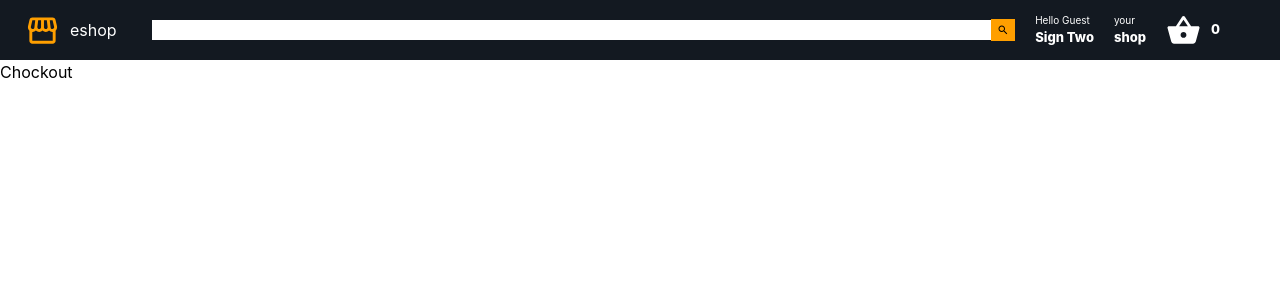
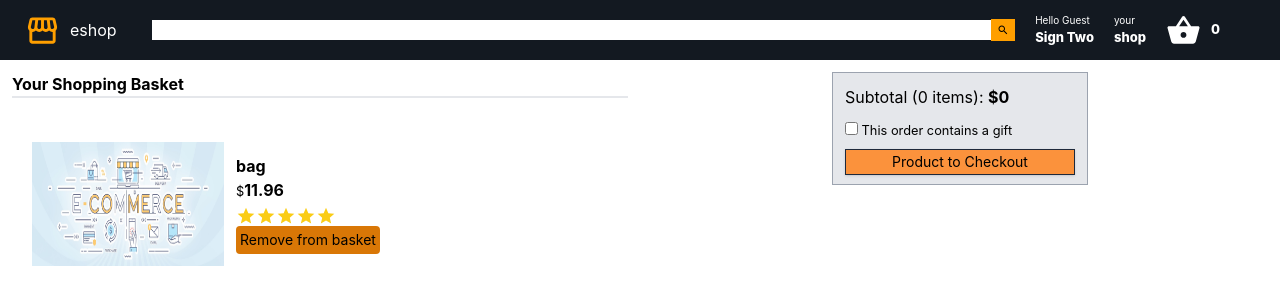
Before and after one commit to riazi-fsi/eshop, a React (Create React App) app: page /checkout in a window 1280 px wide. Shown: the top 304 px of the page. Built offline with nearby package versions, Linux system fonts and the light colour scheme.

Commit message:
add checout component

```diff
--- a/src/Checkout/Checkout.js
+++ b/src/Checkout/Checkout.js
@@ -1,12 +1,33 @@
-import React from 'react';
+import React, { Fragment } from 'react';
 import Header from '../Header/Header';
 import './Checkout.css'
+import CheckoutProduct from './CheckoutProduct';
+import imgEcc from '../assets/ecomm.jpg'
+import Subtotal from './Subtotal';
 
 export default function Checkout() {
   return (
-    <div>
-    <Header/>
+    <Fragment>
+      <Header />
+      <div className='flex '>
+        <div className="flex flex-col w-1/2">
+          <h2 className="font-bold m-3 border-b-2 "> Your Shopping Basket</h2>
+          <CheckoutProduct
+            id='123'
+            title='bag'
+            price={11.96}
+            rating={5}
+            image={imgEcc}
 
-    Chockout</div>
+          />
+
+        </div>
+        <div className="flex w-1/2 justify-center mt-3">
+          <Subtotal />
+        </div>
+
+      </div>
+    </Fragment>
+
   )
 }
--- /dev/null
+++ b/src/Checkout/CheckoutProduct.js
@@ -0,0 +1,31 @@
+import React from 'react';
+import StarIcon from '@material-ui/icons/Star';
+
+function CheckoutProduct({image,title,price,rating}) {
+    return (
+        <div className="md:flex  rounded-xl p-8 ">
+            <img src={image} alt={title} className='w-20  md:w-48  md:rounded-none rounded-full ' />
+            <div className="pt-2 md:p-3 text-center md:text-left ">
+                <p className='font-bold'>{title}</p>
+                <p >
+                    <small>$</small>
+                    <strong>{price}</strong>
+                </p>
+                <div >
+                    {Array(rating)
+                        .fill()
+                        .map((_, i) =>
+                        (
+                           <span><StarIcon fontSize='small' className='text-yellow-400'/></span>
+                        ))}
+                </div>
+                <button className='bg-amber-600 p-1 rounded text-sm '>Remove from basket</button>
+            </div>
+            <br></br>
+
+
+        </div>
+    )
+}
+
+export default CheckoutProduct
--- /dev/null
+++ b/src/Checkout/Subtotal.js
@@ -0,0 +1,30 @@
+import React from 'react'
+import CurrencyFormat from 'react-currency-format';
+
+function Subtotal() {
+    return (
+        <div className='bg-gray-200 p-3 h-1/2 w-64 border-gray-400 border'>
+
+            <CurrencyFormat
+                renderText={(value) => (
+
+                    <>
+                        <p className='mb-2'>Subtotal (0 items): <strong>$0</strong></p>
+                        <small>
+                            <input type="checkbox" /> This order contains a gift
+                        </small>
+                    </>
+                )}
+                decimalScale={2}
+                value={0}
+                displayType={"text"}
+                thousandSeparator={true}
+                prefix={"$"}
+
+            />
+            <button className='bg-orange-400 p-0.5 mt-2 w-full text-sm border border-slate-800 shadow  font-small'>Product to Checkout</button>
+        </div>
+    )
+}
+
+export default Subtotal
```
